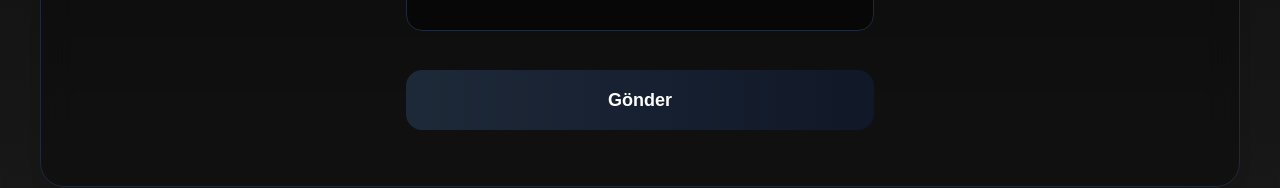
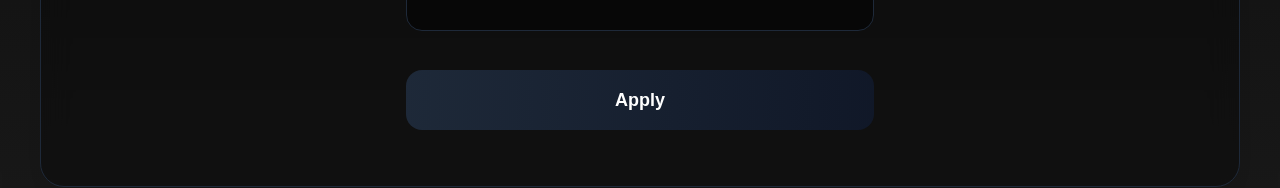
Before and after one commit to atabeyaykut/PersonalPage, a React (Vite) app: page /contact in a window 1280 px wide. Shown: the part 613-801 px from the top of the page. Built offline with nearby package versions, Linux system fonts and the light colour scheme.

Commit message:
text fix

```diff
--- a/src/components/Contact.jsx
+++ b/src/components/Contact.jsx
@@ -131,7 +131,7 @@ function Contact() {
                             disabled={mutation.isPending}
                             className="mt-6 w-full cursor-pointer bg-gradient-to-r from-gray-800 to-gray-900 text-white py-4 px-6 rounded-2xl font-semibold text-lg hover:from-gray-700 hover:to-gray-800 transition-all duration-300 disabled:opacity-50 disabled:cursor-not-allowed"
                         >
-                            {mutation.isPending ? 'Gönderiliyor...' : 'Gönder'}
+                            {mutation.isPending ? 'Sending...' : 'Apply'}
                         </button>
                     </form>
                 </div>
```
